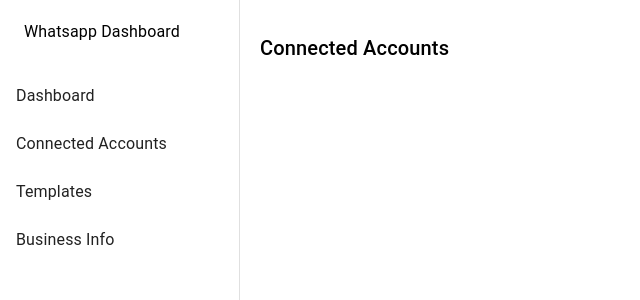
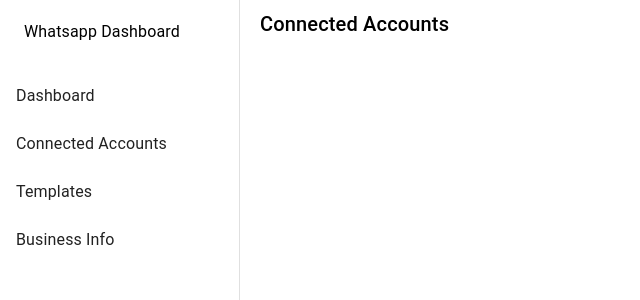
Before and after one commit to priyanshrajput19/neobound-whatsapp-integration, a React (Vite) app in the folder Frontend/: page /connectedAcc in a window 1280 px wide. Shown: the top 300 px of the page, without its empty margins (0-640 px from the left). Built offline with nearby package versions, Linux system fonts and the light colour scheme.

Commit message:
H1 Removal
Removed H1's from pages

```diff
--- a/Frontend/src/App.jsx
+++ b/Frontend/src/App.jsx
@@ -45,10 +45,10 @@
       <BrowserRouter basename="/">
         <Routes>
           <Route path="/" element={<Layout />}>
-            <Route path="/dashboard" element={<Dashboard />} />
-            <Route path="/templates" element={<Templates />} />
-            <Route path="/businessInfo" element={<BusinessInfo />} />
-            <Route path="/connectedAcc" element={<ConnectedAcc />} />
+            <Route path="dashboard" element={<Dashboard />} />
+            <Route path="templates" element={<Templates />} />
+            <Route path="businessInfo" element={<BusinessInfo />} />
+            <Route path="connectedAcc" element={<ConnectedAcc />} />
           </Route>
         </Routes>
       </BrowserRouter>
--- a/Frontend/src/components/layout.jsx
+++ b/Frontend/src/components/layout.jsx
@@ -1,5 +1,5 @@
 import React from "react";
-import { BrowserRouter, Routes, Route, Outlet } from "react-router-dom";
+import { Outlet } from "react-router-dom";
 import Sidebar from "./Sidebar";
 
 function Layout() {
--- a/Frontend/src/pages/businessInfo.jsx
+++ b/Frontend/src/pages/businessInfo.jsx
@@ -5,7 +5,6 @@
 function businessInfo() {
   return (
     <div>
-      <h1>Business Info</h1>
       <div className="header flex justify-between ml-60 pt-2 pl-5 pr-5  ">
         <Typography variant="h6" color="initial">
           Business Info
--- a/Frontend/src/pages/connectedAcc.jsx
+++ b/Frontend/src/pages/connectedAcc.jsx
@@ -3,7 +3,6 @@
 function connectedAcc() {
   return (
     <div>
-      <h1>Connected Accounts</h1>
       <div className="header flex justify-between ml-60 pt-2 pl-5 pr-5  ">
         <Typography variant="h6" color="initial">
           Connected Accounts
--- a/Frontend/src/pages/templates.jsx
+++ b/Frontend/src/pages/templates.jsx
@@ -6,7 +6,6 @@
 function Templates() {
   return (
     <div>
-      <h1>Templates</h1>
       <div className="header flex justify-between ml-60 pt-2 pl-5 pr-5  ">
         <Typography variant="h6" color="initial">
           Templates
```
